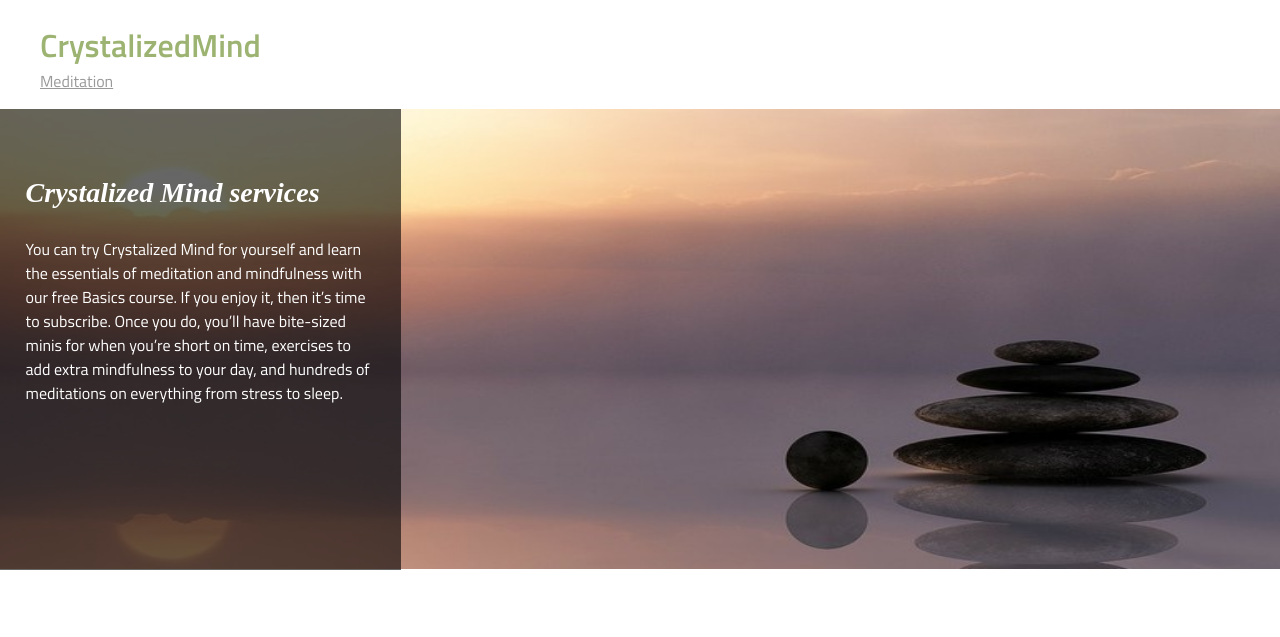
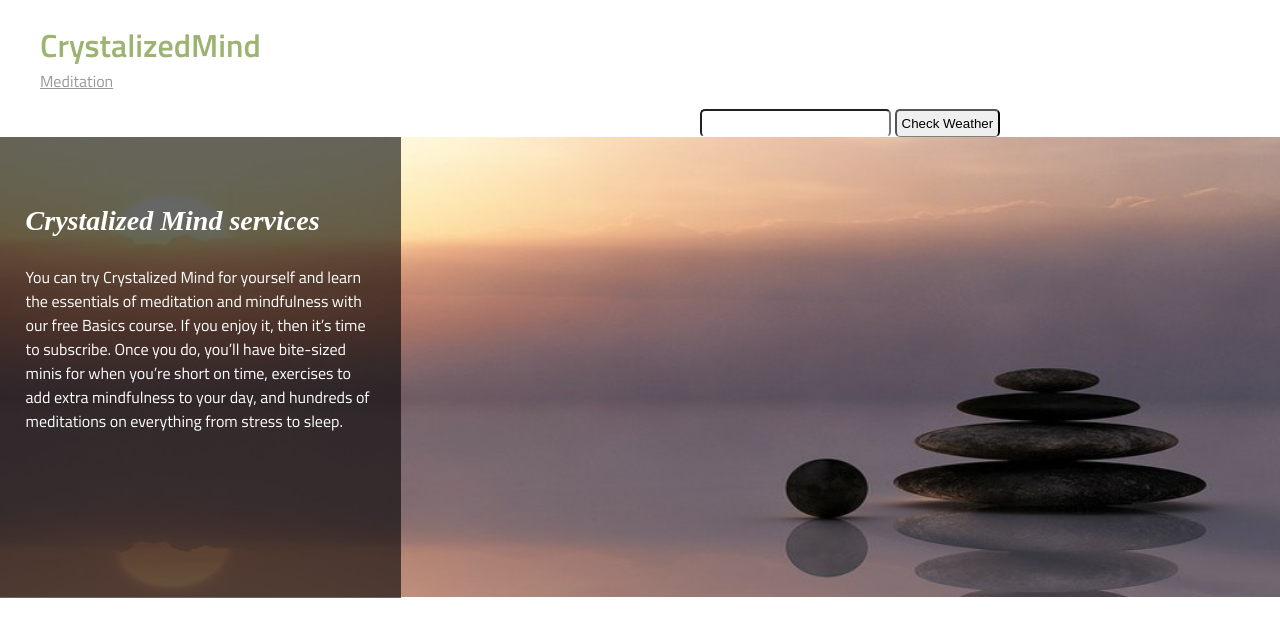
Before and after one commit to ArditaKras/PHP, a PHP site: page /Services.php in a window 1280 px wide. Shown: the part 118-755 px from the top of the page. Run offline with PHP 8.4, Linux system fonts and the light colour scheme; some libraries are stand-ins or nearby versions.

Commit message:
Update Services.php

```diff
--- a/Services.php
+++ b/Services.php
@@ -47,9 +47,51 @@
 			font-size: 1em;
 			font-family: arial;
 		}
+		.hero-text {
+			margin-left:700px;
+			margin-bottom:0px;
+		}
+		#weather {
+			padding:5px;
+			border-bottom:1px solid gray;
+			border-radius:5px;
+		}
+		#weather:focus{
+			outline:none;
+		}
+		#text {
+			padding:5px;
+			border-bottom:1px solid #fff;
+			border-radius:5px;
+		}
 </style>
+
 <main>
 
+<script src="https://ajax.googleapis.com/ajax/libs/jquery/3.5.1/jquery.min.js"></script>
+<script>
+	$(function($){
+	$("#weather").click(function(){
+		var city = $("#text").val();
+		var key = "27c122470871f6daabe5927910f6da88";
+		$.ajax({
+			url: 'http://api.openweathermap.org/data/2.5/weather',
+			dataType: 'json',
+			type: 'GET',
+			data: {q: city, appid: key, units: 'metric'},
+
+			success: function(data){
+				var x = '';
+				$.each(data.weather, function(index, val){
+					x += '<p><b>' + data.name + "</b><img src=Images/" + val.icon + ".png></p>" + data.main.temp
+					+ '&deg;C' + ' | ' + val.main + ", " + val.description;
+				});
+				$("#show_weather").html(x);
+			}
+		});
+	});
+});
+</script>
     <div class="container">
 
         <div class="main-top">
@@ -97,9 +139,14 @@
 </div></main>
 
 				<!-- ===========================================this webs part====================================== -->
+  				<div class="hero-text">
 
 
-				<img class="fotoja1" src="Images/showcase.jpg" alt="tastiere" height="460px" width="1200px" >
+   					 <input type="text" id="text" name="text">
+   					 <button id="weather">Check Weather</button>
+  				  <div id="show_weather"></div>
+				  </div>
+				  <img class="fotoja1" src="Images/showcase.jpg" alt="tastiere" height="460px" width="1200px" >
 
 				<section class="shkrimi">
 					<h3><b>Crystalized Mind services</b></h3>
```
